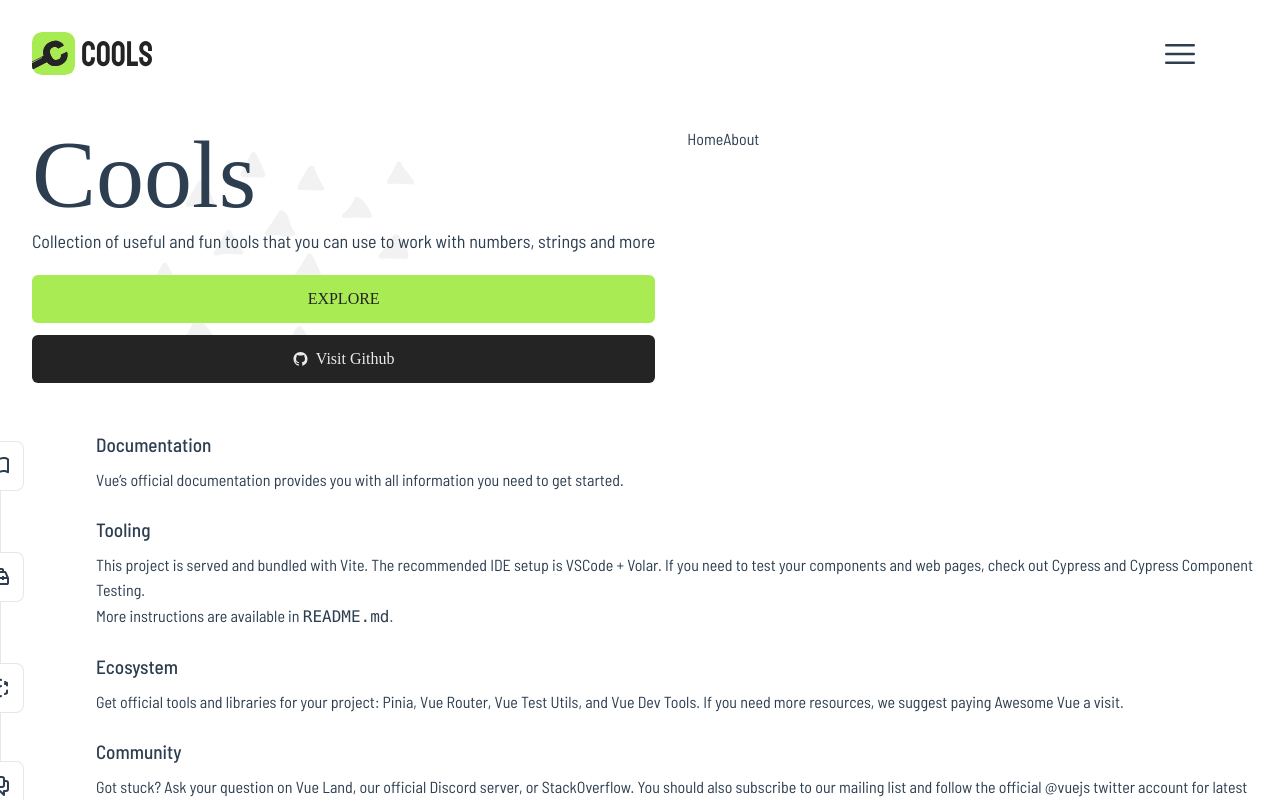
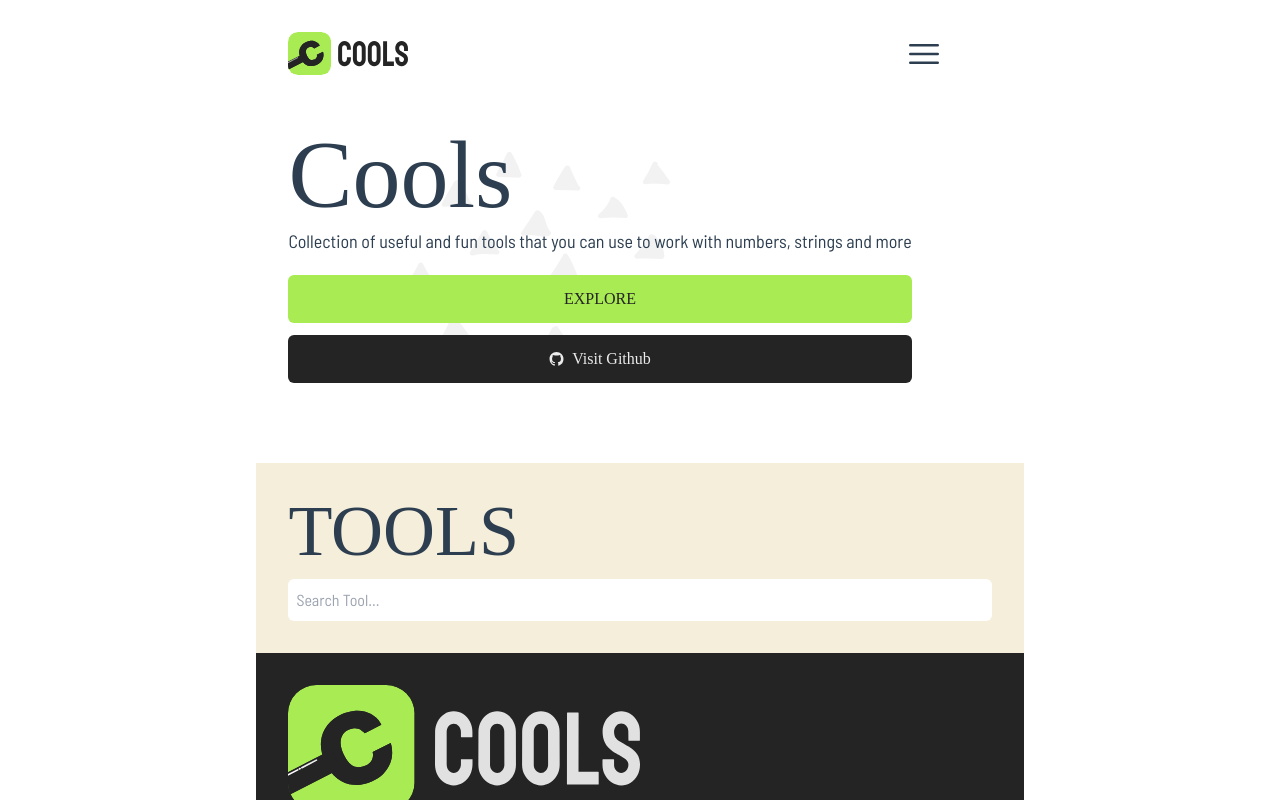
Before and after one commit to bbulakh/vue-online-tools, a Vue app: page / in a window 1280 px wide. Shown: the top 800 px of the page. Built offline with nearby package versions, Linux system fonts and the light colour scheme; a web font is replaced by a local one.

Commit message:
add draft input to tools section

```diff
--- a/src/App.vue
+++ b/src/App.vue
@@ -8,19 +8,23 @@ import FooterMain from './components/FooterMain.vue'
 <template>
   <NavBar />
   <header>
-
-
     <div class="wrapper">
       <HeroMain />
 
-      <nav>
+      <nav class="justify-center gap-3 hidden">
         <RouterLink to="/">Home</RouterLink>
         <RouterLink to="/about">About</RouterLink>
       </nav>
     </div>
   </header>
 
-  <RouterView />
+  <section class="mt-10 bg-[#F4EEDB] p-[2rem]">
+    <h2 class="text-7xl mb-3">TOOLS</h2>
+    <div></div>
+    <input class="w-full p-2 rounded-md outline-none" type="search" placeholder="Search Tool..."/>
+  </section>
+
+  <div class="hidden"><RouterView /></div>
   <FooterMain />
 </template>
 
@@ -45,11 +49,5 @@ header {
   .logo {
     margin: 0 2rem 0 0;
   }
-
-  header .wrapper {
-    display: flex;
-    place-items: flex-start;
-    flex-wrap: wrap;
-  }
 }
 </style>
```
